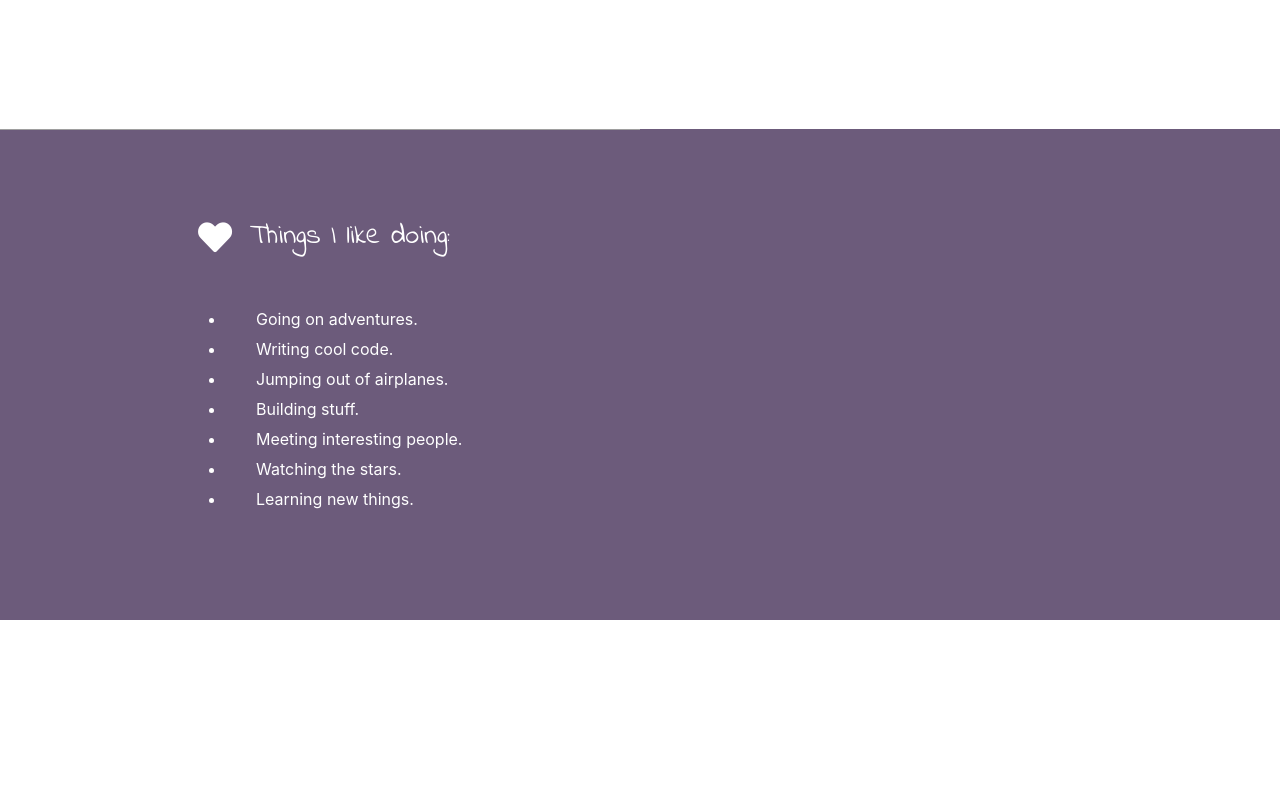
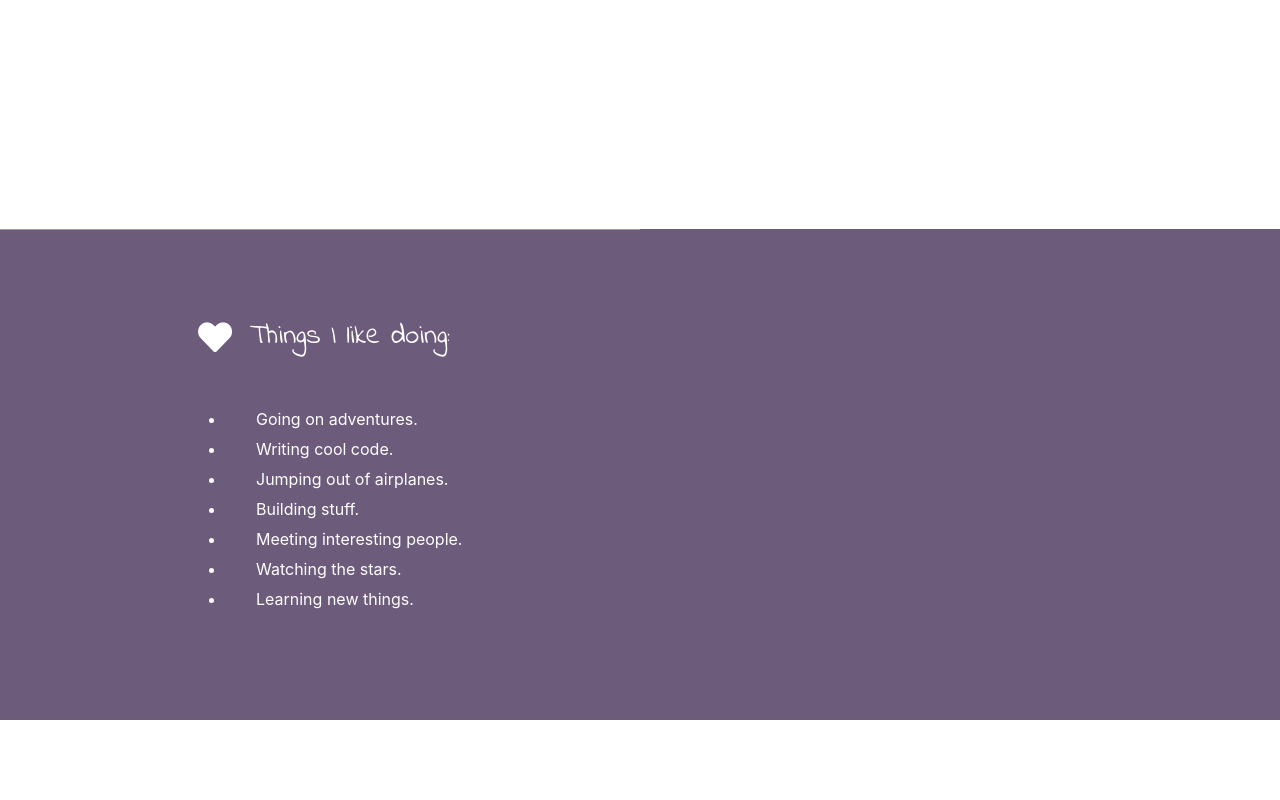
Before and after one commit to beaniegel/jelenaio, a plain HTML site: page public/html/jelenaio.html in a window 1280 px wide. Shown: the part 900-1700 px from the top of the page. Drawn offline with nearby package versions, Linux system fonts and the light colour scheme; grey boxes are pictures that could not be loaded; a web font is replaced by a local one.

Commit message:
padding and margin about page changes

```diff
--- a/public/css/jelenaio.css
+++ b/public/css/jelenaio.css
@@ -166,6 +166,10 @@ li {
   margin-left: 50px;
 }
 
+#like {
+  margin-top: 250px;
+  margin-bottom: 150px;
+}
 .pl-xl {
   padding-left: 150px;
   padding-top: 10px;
--- a/public/html/jelenaio.html
+++ b/public/html/jelenaio.html
@@ -211,7 +211,7 @@
                 <div class="btn outline-white mx-2 my-2"> Django Girls Amsterdam<br><i>Web development<br>Course, 2016</i></div>
                 <div class="btn outline-white mx-2 my-2"> Google Adwords <br><i>Online marketing<br>Certificate, 2016</i></div>
                 <div class="btn outline-white mx-2 my-2"> Development Bootcamp<br><i>Web development<br>Course, 2015</i></div>
-                <div class="btn outline-white mx-2 my-2"> The Big Pitch<br><i>Digital entrepeneurship<br>Award (second prize), 2014</i></div>
+                <div class="btn outline-white mx-2 my-2"> The Big Pitch<br><i>Digital entrepreneurship<br>Award (second prize), 2014</i></div>
                 <div class="btn outline-white mx-2 my-2"> Study India Programme<br><i> Culture, language and marketing<br>Course, 2013</i></div>
               </div>
             </div>
@@ -232,7 +232,6 @@
                 <div class="btn outline-pink mx-2 my-2"> Roots 'n' Shoots Society<br><i>Graphic designer<br>Volunteering, 2012-2014</i></div>
               </div>
             </div>
-
           </div>
         </div>
       </main>
```
